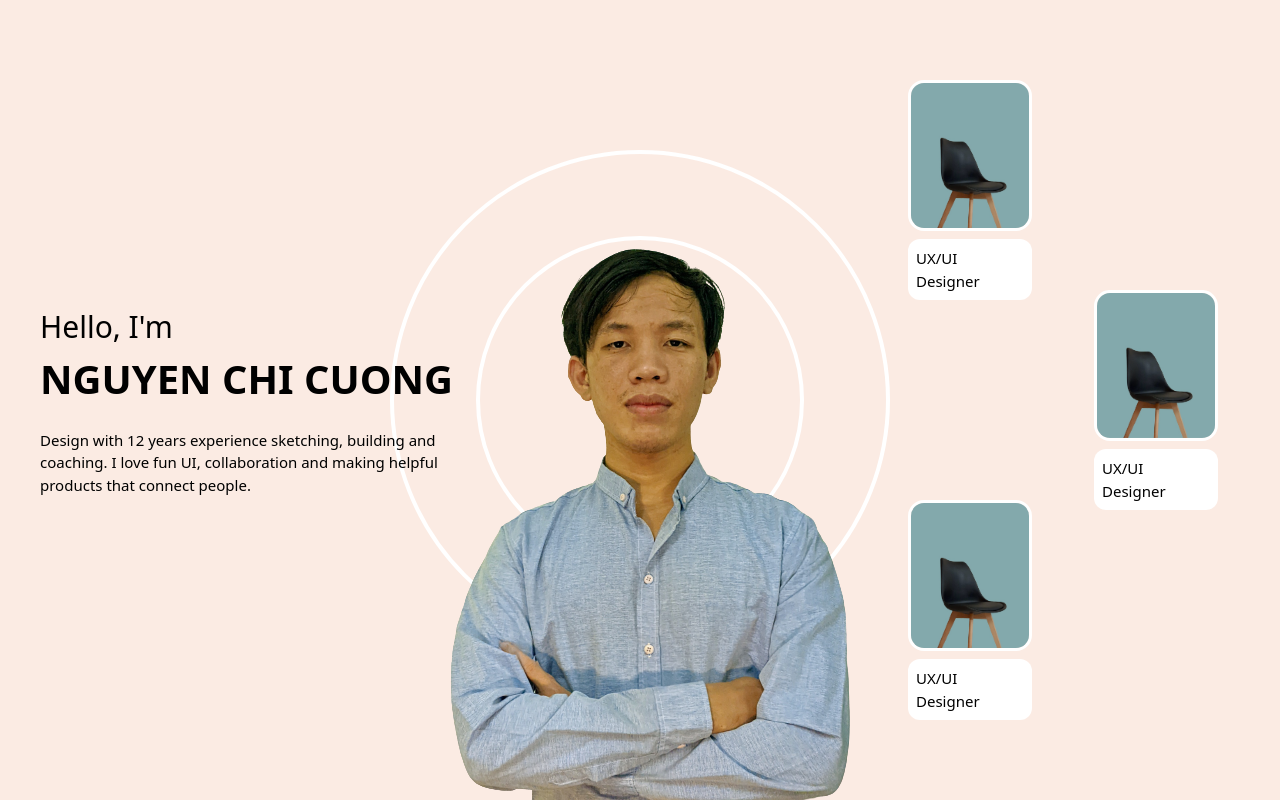
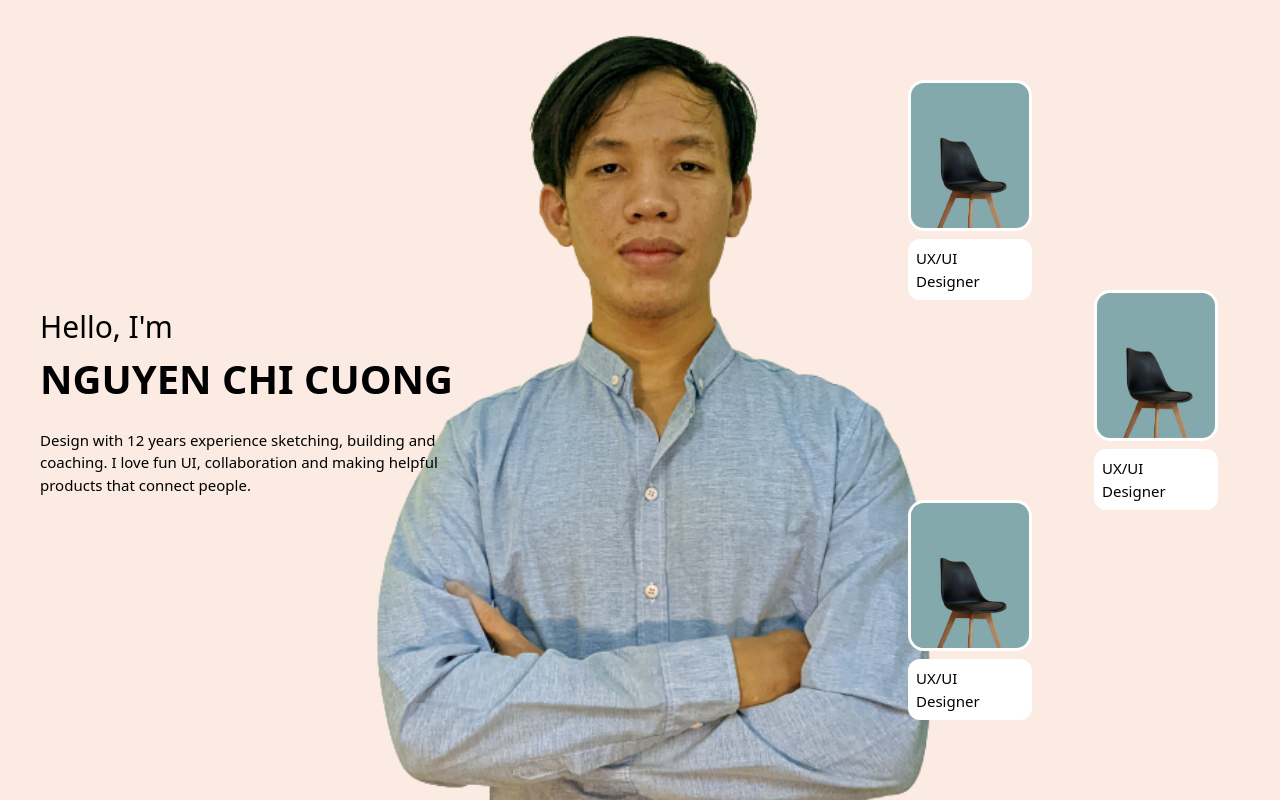
Before and after one commit to vuhuy172dh/mini-web-ecommerce, a React (Vite) app: page /cuong-intro-page in a window 1280 px wide. Built offline with nearby package versions, Linux system fonts and the light colour scheme; a web font is replaced by a local one.

Commit message:
#13 - update cuong intro page

```diff
--- a/src/pages/CuongIntroductionPage.tsx
+++ b/src/pages/CuongIntroductionPage.tsx
@@ -1,20 +1,15 @@
-import { useEffect, useState } from 'react';
-import useWindowSize from '../hooks/useWindowSize';
 import cuong from '../assets/cuong.png';
 import BlueChair from '../assets/images/BlueChair.png';
 
 function CuongIntroductionPage() {
   return (
     <div className="w-full h-screen bg-brown_lighter">
-      <div className="w-[500px] h-[500px] flex justify-center items-center absolute left-1/2 top-1/2 -translate-x-1/2 -translate-y-1/2 rounded-full border-white border-[4px]">
-        <div className="w-2/3 h-2/3 border-[4px] border-white rounded-full"></div>
-      </div>
       <div className="w-full h-full flex justify-center items-end absolute top-0 left-0 z-10">
-        <img src={cuong} alt="cuong" className="w-fit h-fit object-contain" />
+        <img src={cuong} alt="cuong" className="w-fit h-full object-contain" />
       </div>
       <div className="h-full pl-10 grid grid-cols-2 relative z-20">
         <div className="w-2/3 h-full flex flex-col justify-center items-start">
-          <p className="text-[30px]">Hello, I'm</p>
+          <p className="text-[30px]">Hello, I&apos;m</p>
           <p className="text-[40px] font-bold mb-5">NGUYEN CHI CUONG</p>
           <p className="text-[15px]">
             Design with 12 years experience sketching, building and coaching. I
```
